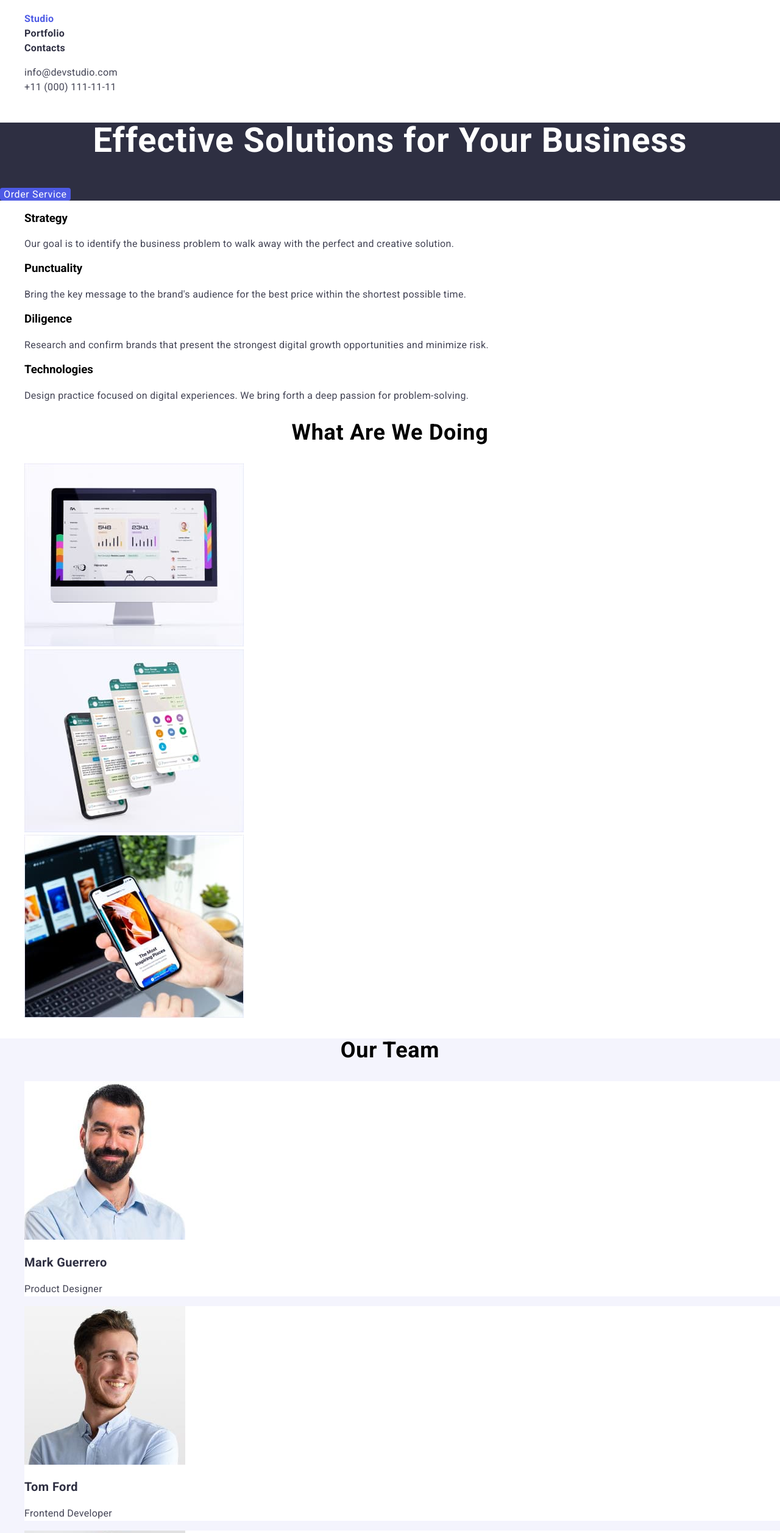
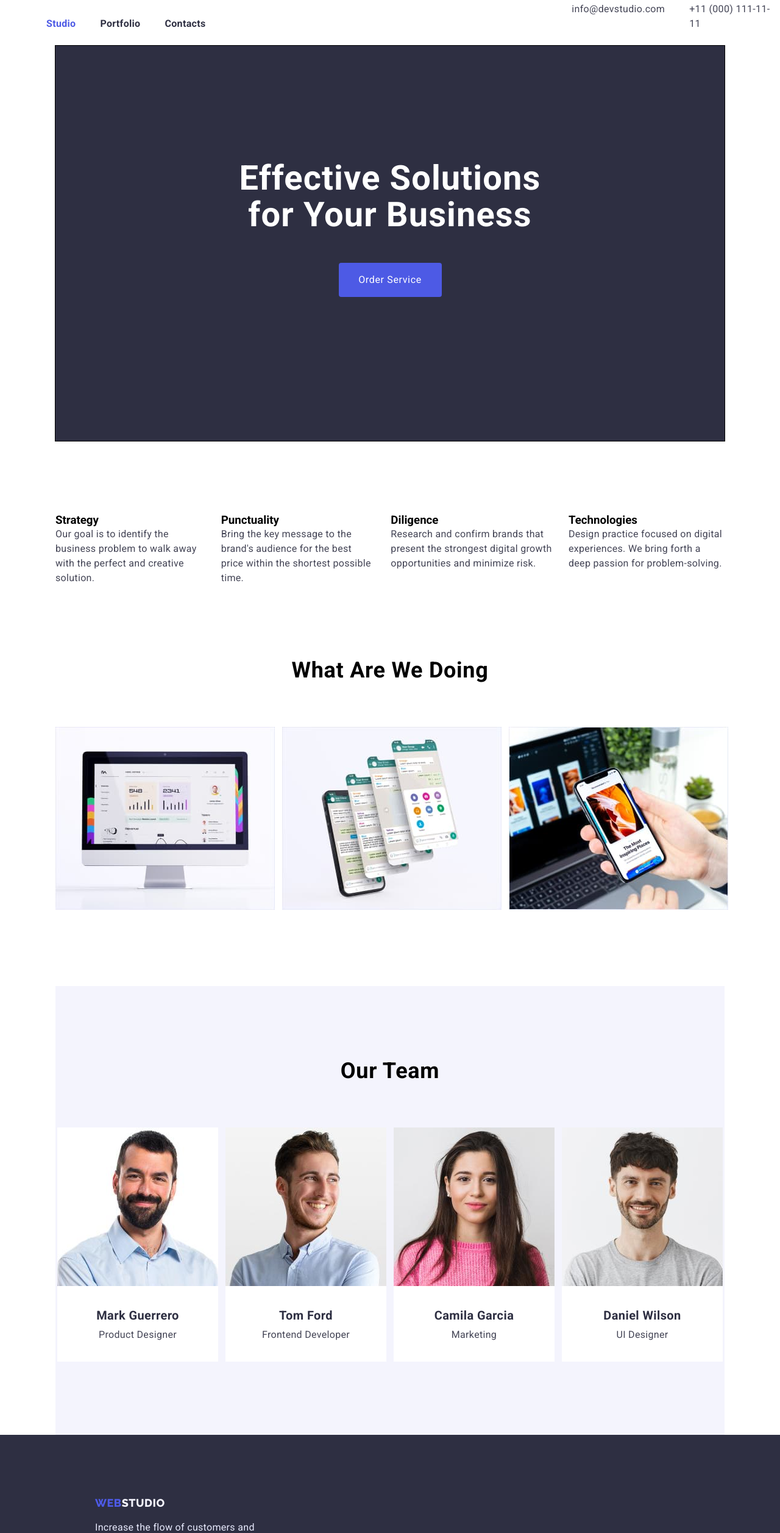
Before and after one commit to andrey0629/goit-markup-hw-03, a plain HTML site: page index.html in a window 1280 px wide. Shown: the part 21-2535 px from the top of the page at 61% size. Drawn offline with nearby package versions, Linux system fonts and the light colour scheme.

Commit message:
Готовая версия index до вебинара с флексами

```diff
--- a/css/styles.css
+++ b/css/styles.css
@@ -37,10 +37,41 @@
 body {
     font-family: Roboto, sans-serif;
     background-color: var(--background-color);
+    font-family: Roboto, sans-serif;
+    max-width: 1440px 100%;
 }
 
+h1,
+h2,
+h3,
+h4,
+h5,
+h6,
+p {
+    margin-top: 0;
+    margin-bottom: 0;
+}
 
+.container {
+    max-width: 1128px;
+    padding: 0 15px;
+    margin: 0 auto;
+}
+
+.section {
+    padding-top: 120px;
+}
+
+img {
+    display: block, max-width: 100%, height: auto
+}
                                  /*header*/
+
+.header {
+    display: flex;
+    justify-content: center;
+    margin: 0 auto;
+}
 
 /*LOGO*/
 .logo {
@@ -52,6 +83,7 @@ body {
     text-transform: uppercase;
     color: var(--primary-brand-color);
     text-decoration: none;
+    margin: 24px 0px 24px 156px;
 }
 
 .studio {
@@ -60,7 +92,11 @@ body {
 
 /*NAV*/
 .nav {
+    display: inline-flex;
+    flex-direction: ;
     list-style-type: none;
+    padding-inline-start: 0;
+    margin: 24px 332px 24px 76px;
 }
 
 .nav .header-link.current {
@@ -73,8 +109,21 @@ body {
     line-height: 1.5;
     letter-spacing: 0.02em;
     color: var(--nav-defauit);
+    padding-right: 40px;
     text-decoration: none;
+    text-align: center;
+    justify-content: center;
+
 }
+
+/*.nav:last-child {
+    padding-right: 0;
+}*/
+
+.nav .last {
+    padding-right: 0;
+}
+
 
 .header-link:hover {
     color: var(--nav-click);
@@ -92,6 +141,17 @@ body {
 /*ADDRESS*/
 
 .header-address {
+    list-style-type: none;
+    display: flex;
+    padding-inline-start: 0;
+    margin-top: 24px;
+}
+
+.header-add.mail {
+    padding-right: 40px;
+}
+
+.header-add {
     font-style: normal;
     font-weight: 400;
     font-size: 16px;
@@ -99,11 +159,10 @@ body {
     letter-spacing: 0.02em;
     color: var(--text-color);
     text-decoration: none;
-    list-style-type: none;
 }
 
-.header-address:hover,
-.header-address:focus {
+.header-add:hover,
+.header-add:focus {
     color: var(--primary-brand-color);
 
 }
@@ -114,12 +173,26 @@ body {
     background-color: var(--dark-color);
 }
 
+.section-order-service.section {
+    padding-top: 188px;
+    padding-bottom: 188px;
+    text-align: center;
+    margin-left: auto;
+    margin-right: auto;
+    outline: 1px solid black;
+}
+
 .order-titel {
     font-size: 56px;
     line-height: 1.07;
     text-align: center;
     letter-spacing: 0.02em;
     color: var(--background-color);
+    padding: 188px auto 292px;
+}
+
+.button {
+
 }
 
 .button-order {
@@ -132,6 +205,11 @@ body {
     text-align: center;
     letter-spacing: 0.04em;
     color: var(--background-color);
+    padding: 16px, 32px, 16px, 32px;
+    gap: 10px;
+    Width: 169px;
+    Height: 56px;
+    margin: 48px auto
 }
 
 .button-order:hover {
@@ -155,21 +233,62 @@ body {
     text-transform: capitalize
 }
 
-.features-links,
+.features-li,
 .what-are-we-doing-links,
-.portfolio-link {
+.our-team-links {
+    margin: 0 auto;
+    padding-inline-start: 0;
+}
+
+.f-li {
+    margin: 0 12px;
+}
+
+.f-li:first-child,
+.what-li:first-child,
+.our-team-li:first-child {
+    margin-left: auto;
+}
+
+.f-li:last-child,
+.what-li:last-child,
+.our-team-li:last-child {
+    margin-right: auto;
+}
+
+.f-li .text {
+    width: 264;
+    margin: 0;
+}
+
+
+.what-li,
+.our-team-li {
+    margin: 72px 12px 120px 0;
+}
+
+
+.features-li,
+.what-are-we-doing-links,
+.portfolio-links {
     list-style-type: none;
     text-decoration-line: none;
     background-color: var(--background-color);
+    display: flex
 }
 
 .our-team-links {
     list-style-type: none;
+    display: flex
+}
+
+.our-team-li {
+    background-color: var(--background-color);
+    width: 264px;
 }
 
 .our-team-link {
     text-decoration: none;
-    background-color: var(--background-color);
 }
 
 .our-team-name {
@@ -180,11 +299,27 @@ body {
     color: var(--dark-color);
     text-decoration: none;
     list-style-type: none;
+    flex: none;
+    order: 0;
+    flex-grow: 0;
+    text-align: center;
+    margin-top: 32px;
+
+}
+
+.our-team-li .text {
+    margin-top: 8px;
+    margin-bottom: 32px;
 }
 
 .our-team {
     background-color: var(--light-color);
 }
+
+.our-team .text {
+    text-align: center;
+}
+
 /*для всех тегов <p>, кроме белого в футере*/
 .features .text,
 .our-team .text,
@@ -241,20 +376,29 @@ body {
 .portfolio-filter {
     text-decoration-line: none;
     list-style-type: none;
-    /*display: inline-flex;*/
+    display: inline-flex;
 }
 
 .portfolio-links {
     list-style-type: none;
+    display: flex;
+    flex-direction: row;
+    justify-items: center;
+    align-items: center;
 }
 
-.portfolio-link {
-    text-decoration: none;
-    /*display: block;*/
+.portfolio-li {
+    margin: 5px 5px;
 }
 
-.portfolio-link:hover,
-.portfolio-link:focus,
+.our-team-li,
+.portfolio-li {
+    text-decoration: none;
+    display: block;
+}
+
+.portfolio-li:hover,
+.portfolio-li:focus,
 .portfolio-filter:active {
     box-shadow: 0px 1px 6px rgba(46, 47, 66, 0.08), 0px 1px 1px rgba(46, 47, 66, 0.16), 0px 2px 1px rgba(46, 47, 66, 0.08);
 }
@@ -273,6 +417,11 @@ body {
     left: 0px;
     top: 2283px;
     background-color: var(--dark-color);
+    padding-top: 100px;
+    padding-bottom: 100px;
+    text-align: ;
+    margin-left: auto;
+    margin-right: auto;
 }
 
 .footer .studio {
@@ -282,9 +431,13 @@ body {
 }
 
 .footer .text {
+    display: block;
+    width: 264px;
     font-weight: 400;
     font-size: 16px;
     line-height: 24px;
     letter-spacing: 0.02em;
     color: var(--accent-color);
+    margin-top: 16px;
+    margin-left: 156px
 }
--- a/index.html
+++ b/index.html
@@ -22,78 +22,78 @@
             <ul class="nav">
                 <li><a class="header-link current" href="./index.html">Studio</a></li>
                 <li><a class="header-link" href="./portfolio.html">Portfolio</a></li>
-                <li><a class="header-link" href="">Contacts</a></li>
+                <li><a class="header-link last" href="">Contacts</a></li>
             </ul>
         </nav>
 
         <!-- Контакты -->
         <address>
             <ul class="header-address">
-                <li><a class="header-address" href="mailto:info@devstudio.com">info@devstudio.com</a></li>
-                <li><a class="header-address" href="tel:+110001111111">+11 (000) 111-11-11</a></li>
+                <li><a class="header-add mail" href="mailto:info@devstudio.com">info@devstudio.com</a></li>
+                <li><a class="header-add tel" href="tel:+110001111111">+11 (000) 111-11-11</a></li>
             </ul>
         </address>
     </header>
 
-    <main>
+    <main class="container">
 
         <!-- Заголовок -->
-        <section class="section-order-service">
-            <h1 class="order-titel">Effective Solutions for Your Business</h1>
+        <section class="section-order-service section">
+            <h1 class="order-titel">Effective Solutions <br/> for Your Business</h1>
             <button type="button" class="button-order">Order Service</button>
         </section>
 
         <!-- Описание -->
-        <section class="features">
+        <section class="features section">
             <h2 class="section-titel" hidden>Features</h2>
-            <ul class="features-links">
-                <li><h3>Strategy</h3>
+            <ul class="features-li">
+                <li class="f-li"><h3>Strategy</h3>
                     <p class="text">Our goal is to identify the business problem to walk away with the perfect and creative solution. </p></li>
-                <li><h3>Punctuality</h3>
+                <li class="f-li"><h3>Punctuality</h3>
                     <p class="text">Bring the key message to the brand's audience for the best price within the shortest possible time.</p></li>
-                <li><h3>Diligence</h3>
+                <li class="f-li"><h3>Diligence</h3>
                     <p class="text">Research and confirm brands that present the strongest digital growth opportunities and minimize risk.</p></li>
-                <li><h3>Technologies</h3>
+                <li class="f-li"><h3>Technologies</h3>
                     <p class="text">Design practice focused on digital experiences. We bring forth a deep passion for problem-solving.</p></li>
             </ul>
         </section>
 
         <!-- Чем мы занимаемся -->
-        <section class="what-are-we-doing">
+        <section class="what-are-we-doing section">
             <h2 class="section-titel">What are we doing</h2>
             <ul class="what-are-we-doing-links">
-                <li><img src="./images/rectangle1.jpg" alt="Laptop" width="360" height="300"></li>
-                <li><img src="./images/rectangle2.jpg" alt="Whatsapp" width="360" height="300"></li>
-                <li><img src="./images/rectangle3.jpg" alt="Device" width="360" height="300"></li>
+                <li class="what-li"><img src="./images/rectangle1.jpg" alt="Laptop" width="360" height="300"></li>
+                <li class="what-li"><img src="./images/rectangle2.jpg" alt="Whatsapp" width="360" height="300"></li>
+                <li class="what-li"><img src="./images/rectangle3.jpg" alt="Device" width="360" height="300"></li>
             </ul>
         </section>
 
         <!-- Наша команда -->
-        <section class="our-team">
+        <section class="our-team section">
             <h2 class="section-titel">Our Team</h2>
             <ul class="our-team-links">
-                <li class="our-team-link">
+                <li class="our-team-li">
                     <a class="our-team-link" href="#">
                         <img src="./images/team01.jpg" alt="Our Product Designer" width="264" height="260">
                         <h3 class="our-team-name">Mark Guerrero</h3>
                         <p class="text">Product Designer</p>
                     </a>
                 </li>
-                <li class="our-team-link">
+                <li class="our-team-li">
                         <a class="our-team-link" href="#">
                         <img src="./images/team02.jpg" alt="Our Frontend Developer" width="264" height="260">
                         <h3 class="our-team-name">Tom Ford</h3>
                         <p class="text">Frontend Developer</p>
                     </a>
                 </li>
-                <li class="our-team-link">
+                <li class="our-team-li">
                         <a class="our-team-link" href="#">
                         <img src="./images/team03.jpg" alt="Our Marketing" width="264" height="260">
                         <h3 class="our-team-name">Camila Garcia</h3>
                         <p class="text">Marketing</p>
                     </a>
                 </li>
-                <li class="our-team-link">
+                <li class="our-team-li">
                         <a class="our-team-link" href="#">
                         <img src="./images/team04.jpg" alt="Our UI Designer" width="264" height="260">
                         <h3 class="our-team-name">Daniel Wilson</h3>
```
Also changed, not shown: portfolio.html (+11 -11 lines). Lines whose indentation alone changed are shown as unchanged.
